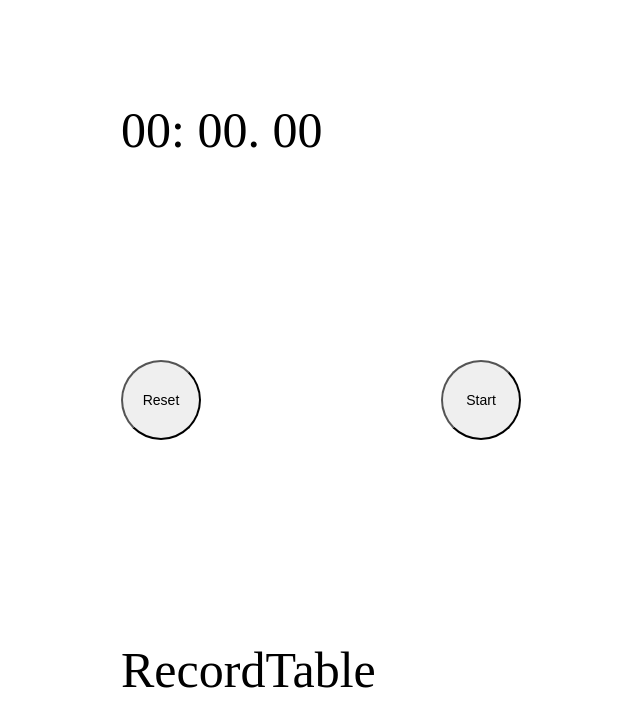
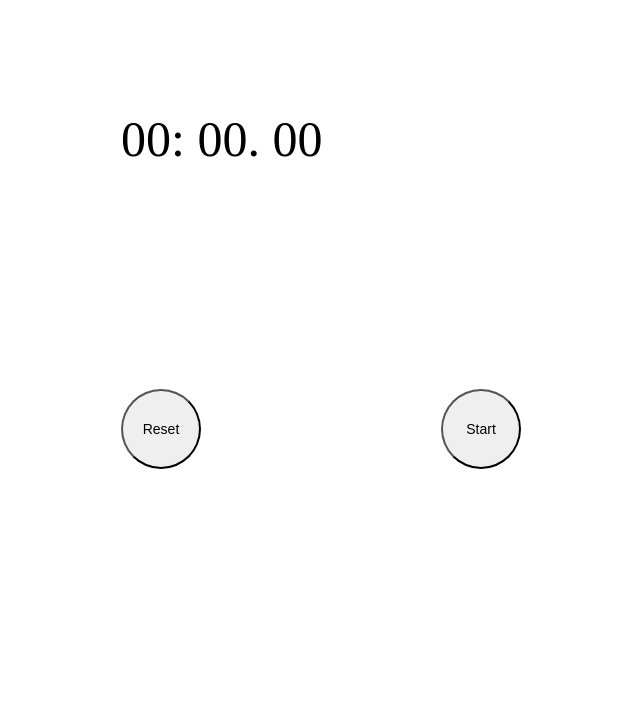
Before and after one commit to marco0212/stopwatch, a React (Create React App) app: page / in a window 1280 px wide. Shown: the top 726 px of the page, without its empty margins (319-959 px from the left). Built offline with nearby package versions, Linux system fonts and the light colour scheme.

Commit message:
Fix RecordTable component return value

```diff
--- a/src/App.js
+++ b/src/App.js
@@ -46,7 +46,7 @@ export default class App extends Component {
           utilFunction={this.utilFunction.bind(this)}
           appStatus={this.state.isLive}
         />
-        <RecordTable />
+        <RecordTable record={this.state.history} />
       </div>
     );
   }
--- a/src/component/RecordTable/RecordTable.js
+++ b/src/component/RecordTable/RecordTable.js
@@ -1,7 +1,22 @@
 import React from "react";
+import { convertToTime } from "../../function";
 
 export default class RecordTable extends React.Component {
   render() {
-    return <div className="table-area">RecordTable</div>;
+    return (
+      <div className="table-area">
+        <ul>
+          {this.props.record.map((time, i) => {
+            const key = `랩 ${i + 1}`;
+            return (
+              <li key={key}>
+                <strong>{key}</strong>
+                <time>{convertToTime(time)}</time>
+              </li>
+            );
+          })}
+        </ul>
+      </div>
+    );
   }
 }
```
